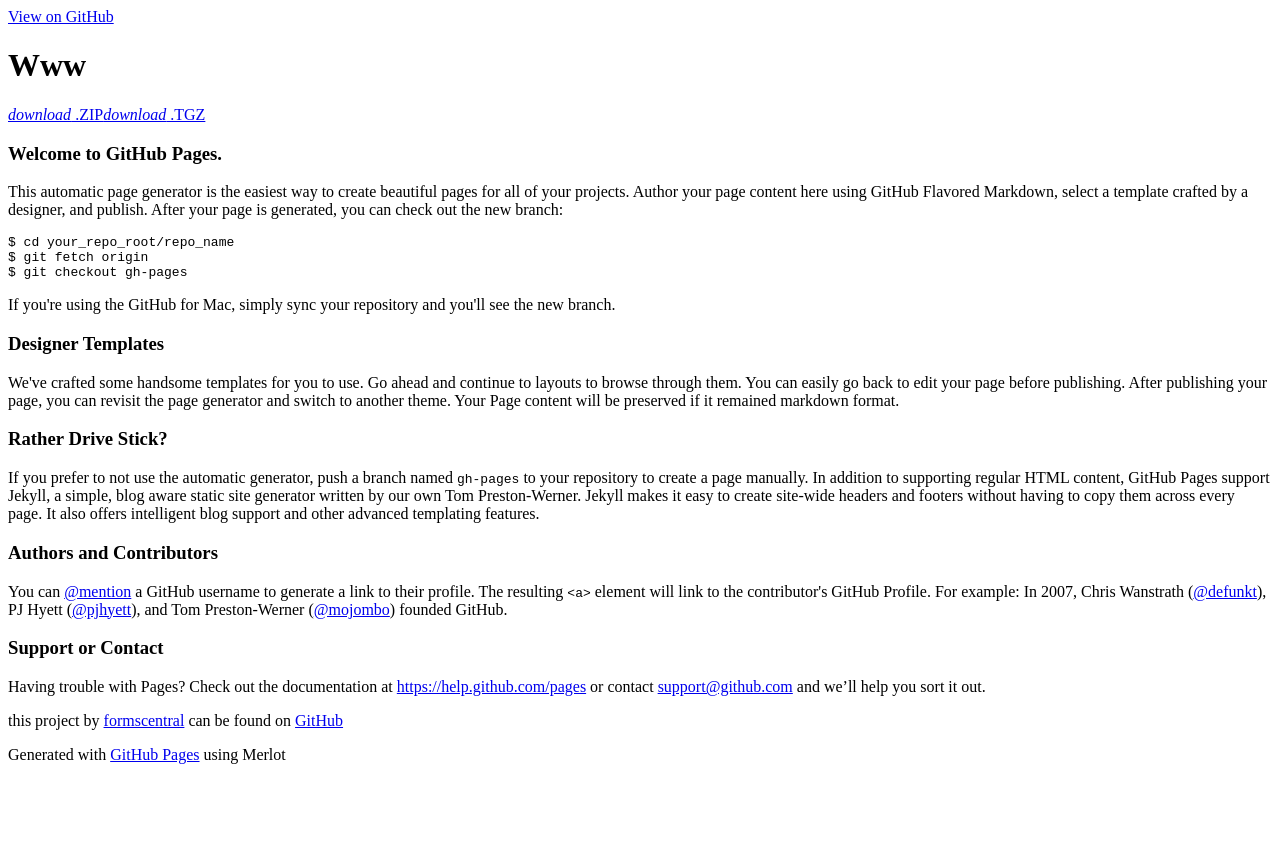
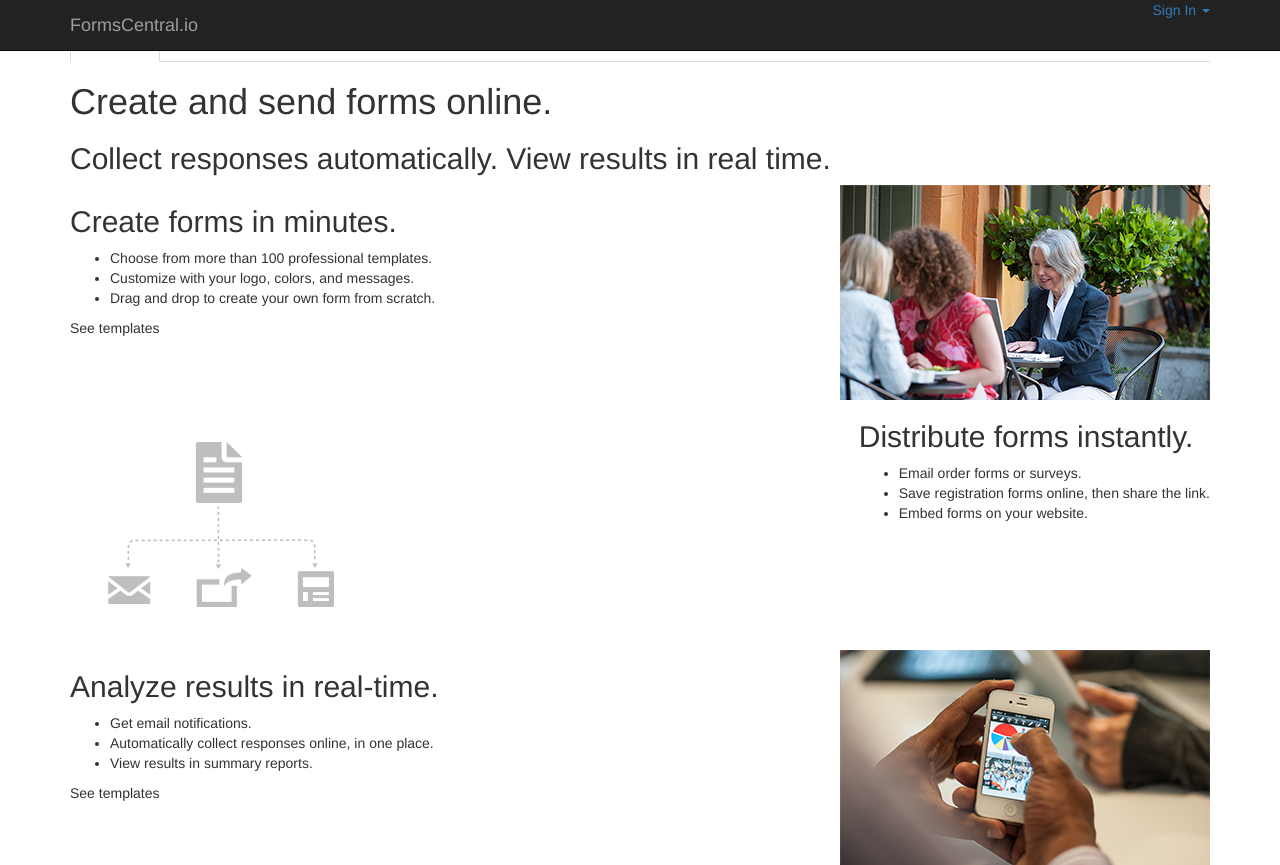
Before and after one commit to formscentral/www, a plain HTML site: page index.html in a window 1280 px wide. Before the commit the page ends 800 px from the top, so only its background shows below. Drawn offline with nearby package versions, Linux system fonts and the light colour scheme.

Commit message:
Index changes

```diff
--- a/index.html
+++ b/index.html
@@ -1,98 +1,114 @@
+
 <!DOCTYPE html>
-<html>
+<html lang="en">
   <head>
-    <meta charset='utf-8'>
-    <meta http-equiv="X-UA-Compatible" content="chrome=1">
-    <meta name="viewport" content="width=640">
+    <meta charset="utf-8">
+    <meta http-equiv="X-UA-Compatible" content="IE=edge">
+    <meta name="viewport" content="width=device-width, initial-scale=1">
+    <meta name="description" content="">
+    <meta name="author" content="">
+    <link rel="icon" href="favicon.ico">
 
-    <link rel="stylesheet" href="stylesheets/core.css" media="screen">
-    <link rel="stylesheet" href="stylesheets/mobile.css" media="handheld, only screen and (max-device-width:640px)">
-    <link rel="stylesheet" href="stylesheets/pygment_trac.css">
+    <title>Quickly & Easily Create Online Forms and Surveys | FormsCentral.IO </title>
 
-    <script type="text/javascript" src="javascripts/modernizr.js"></script>
-    <script type="text/javascript" src="https://ajax.googleapis.com/ajax/libs/jquery/1.7.1/jquery.min.js"></script>
-    <script type="text/javascript" src="javascripts/headsmart.min.js"></script>
-    <script type="text/javascript">
-      $(document).ready(function () {
-        $('#main_content').headsmart()
-      })
-    </script>
-    <title>Www by formscentral</title>
+    <link rel="stylesheet" href="https://maxcdn.bootstrapcdn.com/bootstrap/3.3.2/css/bootstrap.min.css">
+    <link rel="stylesheet" href="css/formscentral.css">
+    <link href='http://fonts.googleapis.com/css?family=Lato:100,300,400|Open+Sans:400,700,300' rel='stylesheet' type='text/css'>
+
+    <!-- HTML5 shim and Respond.js for IE8 support of HTML5 elements and media queries -->
+    <!--[if lt IE 9]>
+      <script src="https://oss.maxcdn.com/html5shiv/3.7.2/html5shiv.min.js"></script>
+      <script src="https://oss.maxcdn.com/respond/1.4.2/respond.min.js"></script>
+    <![endif]-->
   </head>
 
   <body>
-    <a id="forkme_banner" href="https://github.com/formscentral/www">View on GitHub</a>
-    <div class="shell">
 
-      <header>
-        <span class="ribbon-outer">
-          <span class="ribbon-inner">
-            <h1>Www</h1>
-            <h2></h2>
-          </span>
-          <span class="left-tail"></span>
-          <span class="right-tail"></span>
-        </span>
-      </header>
+    <nav class="navbar navbar-inverse navbar-fixed-top">
+      <div class="container">
+        <div class="navbar-header">
 
-      <section id="downloads">
-        <span class="inner">
-          <a href="https://github.com/formscentral/www/zipball/master" class="zip"><em>download</em> .ZIP</a><a href="https://github.com/formscentral/www/tarball/master" class="tgz"><em>download</em> .TGZ</a>
-        </span>
-      </section>
+          <a class="navbar-brand" href="#">FormsCentral.io</a>
+        </div>
+        <div class="pull-right" id="sign-in">
+          <a href="#">Sign In <span class="caret"></span></a>
+        </div>
+      </div>
+    </nav>
+
+    <div class="container">
+
+      <div class="warning">
+        FormsCentral will be retired on July 28, 2015. The service is fully functioning and available through June 22, 2015. Learn more.
+      </div>
+
+      <div class="tabs">
+        <ul class="nav nav-tabs">
+          <li class="active"><a href="#" role="button" aria-expanded="false">Overview</a></li>
+          <li role="presentation"><a href="#" role="button" aria-expanded="false">Benefits</a></li>
+        </ul>
+      </div>
+
+      </div><!-- /.container -->
+      <div class="teaser">
+        <div class="container">
+          <h1>Create and send forms online.</h1>
+          <h2>Collect responses automatically. View results in real time.</h2>
+        </div>
+      </div>
+
+      <div class="container" id="rowbar">
+        <div style="float:left">
+          <h2>Create forms in minutes.</h2>
+          <ul>
+            <li>Choose from more than 100 professional templates.</li>
+            <li>Customize with your logo, colors, and messages.</li>
+            <li>Drag and drop to create your own form from scratch.</li>
+          </ul>
+          See templates
+        </div>
+        <div style="float:right">
+          <img src="/images/bar1.png">
+        </div>
+      </div>
+
+      <div class="container" id="rowbar">
+        <div style="float:left">
+          <img src="/images/bar2.png">
+        </div>
+        <div style="float:right">
+          <h2>Distribute forms instantly.</h2>
+          <ul>
+            <li>Email order forms or surveys.</li>
+            <li>Save registration forms online, then share the link.</li>
+            <li>Embed forms on your website.</li>
+          </ul>
+        </div>
+      </div>
+
+      <div class="container" id="rowbar">
+        <div style="float:left">
+          <h2>Analyze results in real-time.</h2>
+          <ul>
+            <li>Get email notifications.</li>
+            <li>Automatically collect responses online, in one place.</li>
+            <li>View results in summary reports.</li>
+          </ul>
+          See templates
+        </div>
+        <div style="float:right">
+          <img src="/images/bar3.png">
+        </div>
+      </div>
+
+      <footer>
+
+      </footer>
 
 
-      <span class="banner-fix"></span>
 
-
-      <section id="main_content">
-        <h3>
-<a id="welcome-to-github-pages" class="anchor" href="#welcome-to-github-pages" aria-hidden="true"><span class="octicon octicon-link"></span></a>Welcome to GitHub Pages.</h3>
-
-<p>This automatic page generator is the easiest way to create beautiful pages for all of your projects. Author your page content here using GitHub Flavored Markdown, select a template crafted by a designer, and publish. After your page is generated, you can check out the new branch:</p>
-
-<pre><code>$ cd your_repo_root/repo_name
-$ git fetch origin
-$ git checkout gh-pages
-</code></pre>
-
-<p>If you're using the GitHub for Mac, simply sync your repository and you'll see the new branch.</p>
-
-<h3>
-<a id="designer-templates" class="anchor" href="#designer-templates" aria-hidden="true"><span class="octicon octicon-link"></span></a>Designer Templates</h3>
-
-<p>We've crafted some handsome templates for you to use. Go ahead and continue to layouts to browse through them. You can easily go back to edit your page before publishing. After publishing your page, you can revisit the page generator and switch to another theme. Your Page content will be preserved if it remained markdown format.</p>
-
-<h3>
-<a id="rather-drive-stick" class="anchor" href="#rather-drive-stick" aria-hidden="true"><span class="octicon octicon-link"></span></a>Rather Drive Stick?</h3>
-
-<p>If you prefer to not use the automatic generator, push a branch named <code>gh-pages</code> to your repository to create a page manually. In addition to supporting regular HTML content, GitHub Pages support Jekyll, a simple, blog aware static site generator written by our own Tom Preston-Werner. Jekyll makes it easy to create site-wide headers and footers without having to copy them across every page. It also offers intelligent blog support and other advanced templating features.</p>
-
-<h3>
-<a id="authors-and-contributors" class="anchor" href="#authors-and-contributors" aria-hidden="true"><span class="octicon octicon-link"></span></a>Authors and Contributors</h3>
-
-<p>You can <a href="https://github.com/blog/821" class="user-mention">@mention</a> a GitHub username to generate a link to their profile. The resulting <code>&lt;a&gt;</code> element will link to the contributor's GitHub Profile. For example: In 2007, Chris Wanstrath (<a href="https://github.com/defunkt" class="user-mention">@defunkt</a>), PJ Hyett (<a href="https://github.com/pjhyett" class="user-mention">@pjhyett</a>), and Tom Preston-Werner (<a href="https://github.com/mojombo" class="user-mention">@mojombo</a>) founded GitHub.</p>
-
-<h3>
-<a id="support-or-contact" class="anchor" href="#support-or-contact" aria-hidden="true"><span class="octicon octicon-link"></span></a>Support or Contact</h3>
-
-<p>Having trouble with Pages? Check out the documentation at <a href="https://help.github.com/pages">https://help.github.com/pages</a> or contact <a href="mailto:support@github.com">support@github.com</a> and we’ll help you sort it out.</p>
-      </section>
-
-      <footer>
-        <span class="ribbon-outer">
-          <span class="ribbon-inner">
-            <p>this project by <a href="https://github.com/formscentral">formscentral</a> can be found on <a href="https://github.com/formscentral/www">GitHub</a></p>
-          </span>
-          <span class="left-tail"></span>
-          <span class="right-tail"></span>
-        </span>
-        <p>Generated with <a href="http://pages.github.com">GitHub Pages</a> using Merlot</p>
-        <span class="octocat"></span>
-      </footer>
-
-    </div>
-
-
+    <script src="https://ajax.googleapis.com/ajax/libs/jquery/1.11.2/jquery.min.js"></script>
+    <!-- <script src="https://maxcdn.bootstrapcdn.com/bootstrap/3.3.2/js/bootstrap.min.js"></script>
+    <script>document.write('<script src="http://' + (location.host || 'localhost').split(':')[0] + ':35729/livereload.js?snipver=1"></' + 'script>')</script> -->
   </body>
 </html>
```
